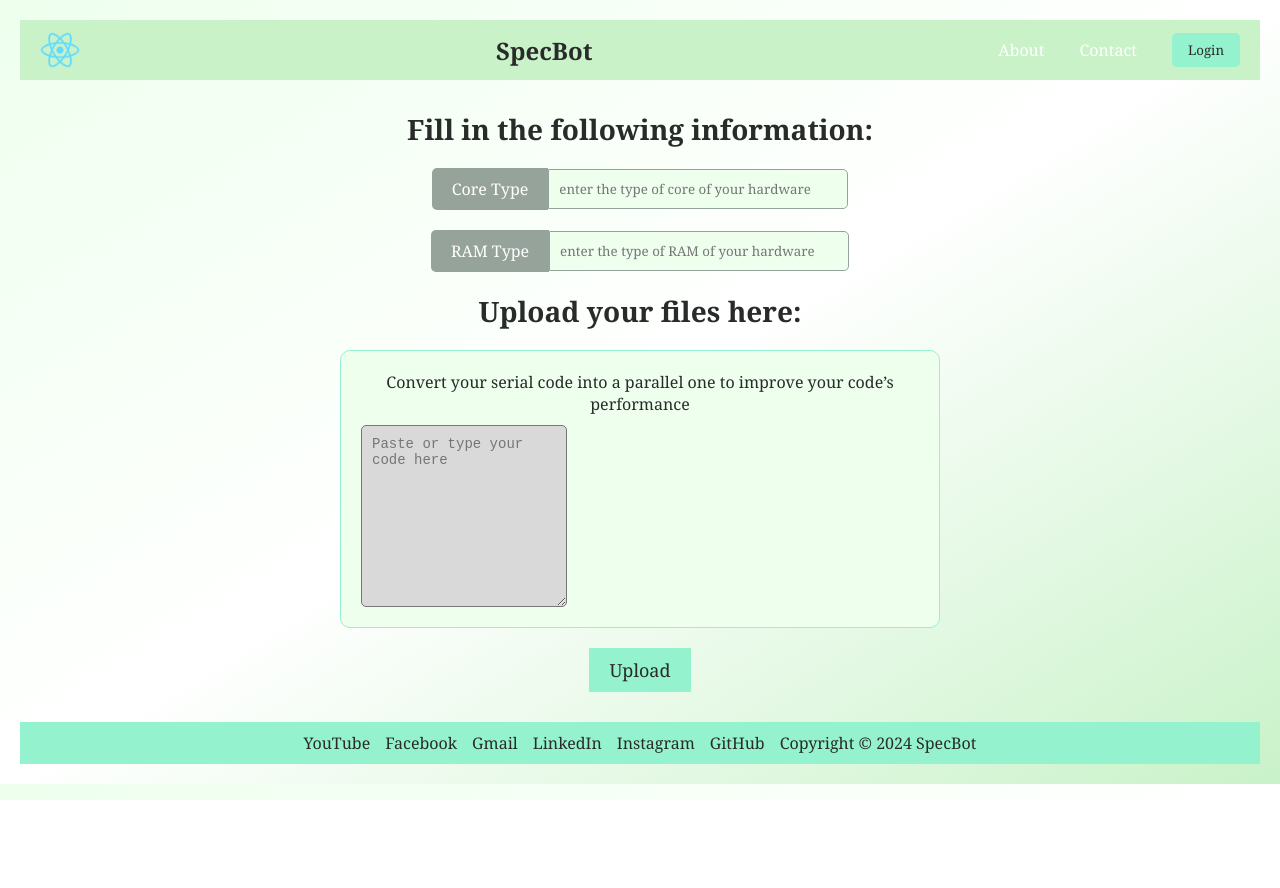
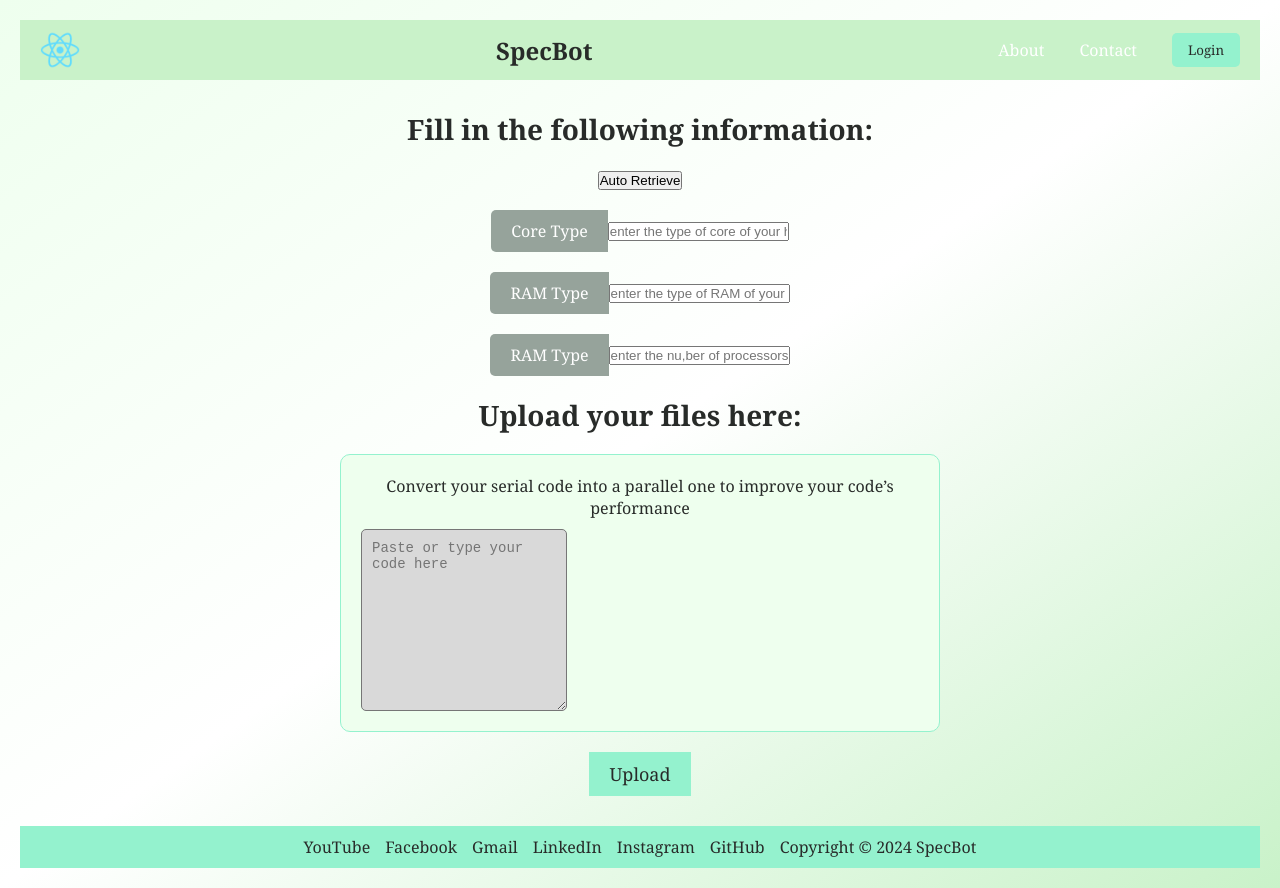
Before and after one commit to ayra-alamdar/SpecBot, a React (Create React App) app: page /upload in a window 1280 px wide. Before the commit the page ends 800 px from the top, so only its background shows below. Built offline with nearby package versions, Linux system fonts and the light colour scheme; no server answers.

Commit message:
Added system data fetching

```diff
--- a/package.json
+++ b/package.json
@@ -8,6 +8,7 @@
     "@testing-library/react": "^13.4.0",
     "@testing-library/user-event": "^13.5.0",
     "firebase": "^11.0.2",
+    "os-browserify": "^0.3.0",
     "react": "^18.3.1",
     "react-dom": "^18.3.1",
     "react-router-dom": "^7.0.1",
--- a/src/Pages/Upload.jsx
+++ b/src/Pages/Upload.jsx
@@ -7,13 +7,20 @@ import { auth } from './firebase-config';
 const UploadFilesPage = () => {
     const [coreType, setCoreType] = useState('');
     const [ramType, setRamType] = useState('');
+    const [processorsCount, setProcessorsCount] = useState('');
     const [code, setCode] = useState('');
     const [user, setUser] = useState(null);
 
     const handleUpload = async () => {
+        // Get the values from the input fields
+        const coreType = document.querySelector('.input-box-Core').value;
+        const ramType = document.querySelector('.input-box-RAM').value;
+        const processorsCount = document.querySelector('.input-box-processor').value;
+
         const payload = {
             coreType,
             ramType,
+            processorsCount,
             code,
         }
         try {
@@ -42,6 +49,42 @@ const UploadFilesPage = () => {
         });
         return () => unsubscribe(); // Cleanup on unmount
     }, []);
+
+    // on Click of the Auto Retrieve Button get the Hardware Information of the User
+    const handleAutoRetrieve = async () => {
+        // Get hardware information using the navigator API
+        const userAgent = navigator.userAgent;
+        let CPUType = "Unknown";
+
+        if (userAgent.includes("Win64") || userAgent.includes("WOW64")) {
+            CPUType = "64-bit";
+        } else if (userAgent.includes("Win32") || userAgent.includes("WOW32")) {
+            CPUType = "32-bit";
+        }
+        const hardwareConcurrency = navigator.hardwareConcurrency; // Number of logical processors
+
+        // Get total RAM in GB (approximation)
+        const totalRAM = (navigator.deviceMemory || 0).toFixed(2); // Convert to GB
+
+        // Output the details
+        console.log(`CPU Type: ${CPUType}`);
+        console.log(`Number of Logical Processors: ${hardwareConcurrency}`);
+        console.log(`Total RAM: ${totalRAM} GB`);
+
+        // Set the state
+        setCoreType(`${hardwareConcurrency}`);
+        setRamType(totalRAM);
+
+        // placing values on the input fields
+        document.querySelector('.input-box-Core').value = `${CPUType}`;
+        document.querySelector('.input-box-processor').value = `${hardwareConcurrency}`;
+        document.querySelector('.input-box-RAM').value = `${totalRAM} GB`;
+
+
+        // Display the information to the user
+        // alert(`Number of Logical Processors: ${hardwareConcurrency}\nTotal RAM: ${totalRAM} GB`);
+    };
+
     return (
         <div className="upload-container">
             {/* Header */}
@@ -52,13 +95,20 @@ const UploadFilesPage = () => {
                 {/* Heading */}
                 <h1 className="upload-heading">Fill in the following information:</h1>
 
+                {/* Hardware Information Section */}
+
+                {/* Automatic Reterival of Hardware Information */}
+                <button className="auto-retrieve-btn"
+                onClick={handleAutoRetrieve}
+                >Auto Retrieve</button>
+
                 {/* Core Type */}
                 <div className="input-group">
                     <div className="input-label">Core Type</div>
                     <input
                         type="text"
                         placeholder="enter the type of core of your hardware"
-                        className="input-box"
+                        className="input-box-Core"
                     />
                 </div>
 
@@ -68,7 +118,16 @@ const UploadFilesPage = () => {
                     <input
                         type="text"
                         placeholder="enter the type of RAM of your hardware"
-                        className="input-box"
+                        className="input-box-RAM"
+                    />
+                </div>
+                                {/* Number of Processors*/}
+                <div className="input-group">
+                    <div className="input-label">RAM Type</div>
+                    <input
+                        type="text"
+                        placeholder="enter the nu,ber of processors in your cpu"
+                        className="input-box-processor"
                     />
                 </div>
 
```
Also changed, not shown: 1 other file (tests, documents, lock files or other folders).
